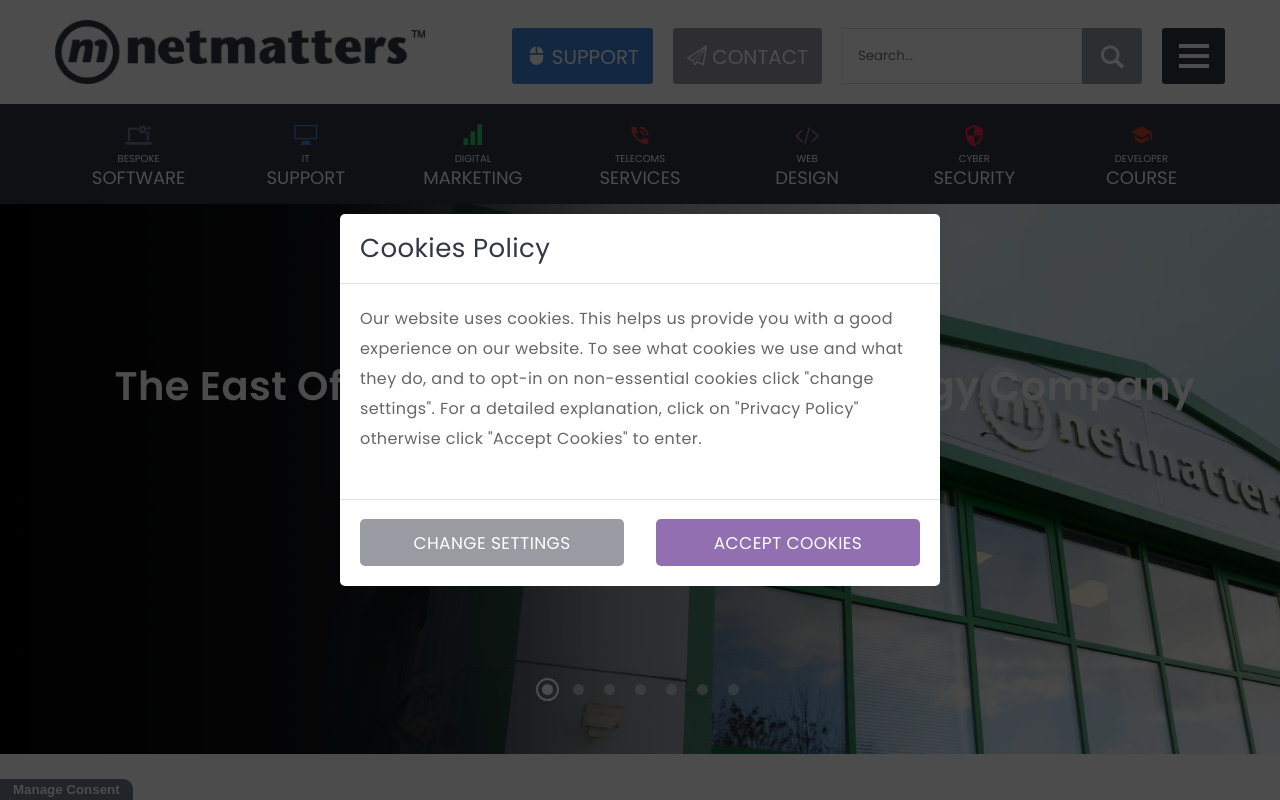
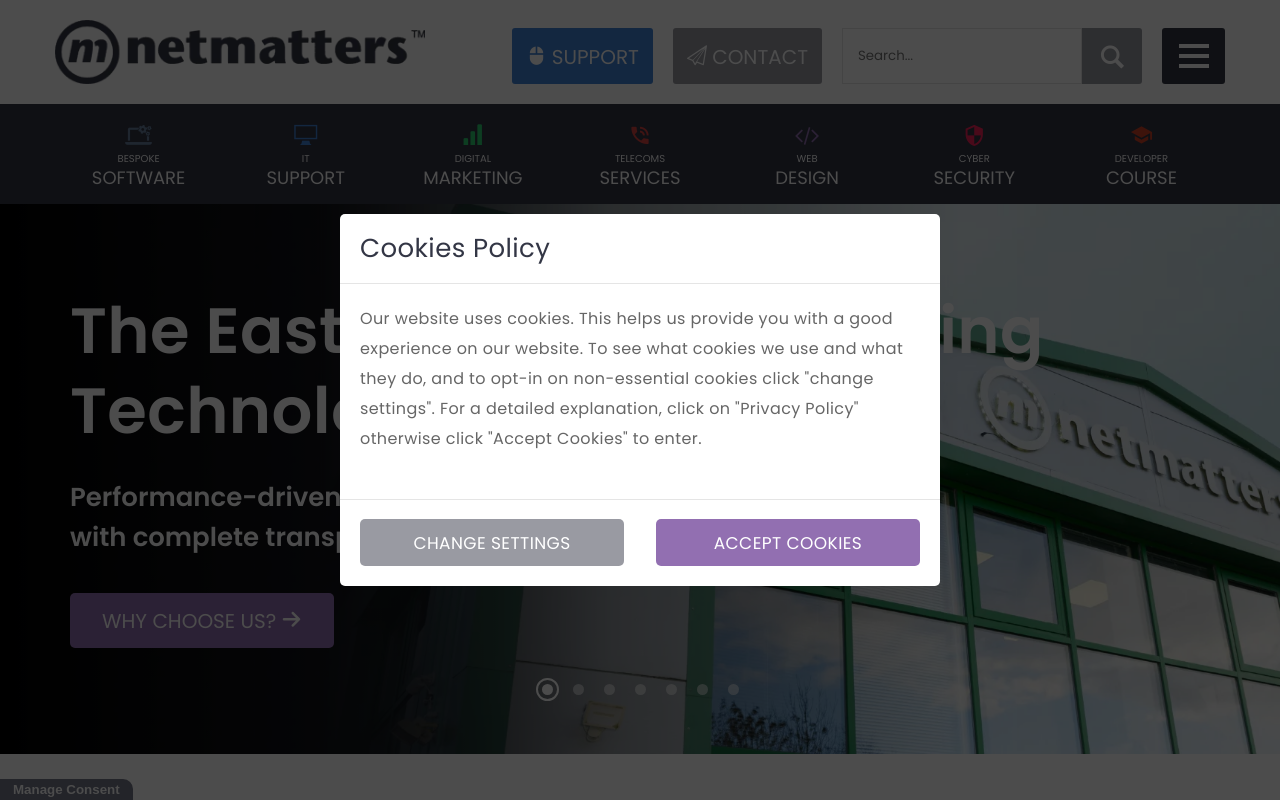
Before and after one commit to 7761279b-c739-4152-a1e2-9850adba1b8c/Netmatters-homepage, a PHP site: page / in a window 1280 px wide. Run offline with PHP 8.4, Linux system fonts and the light colour scheme.

Commit message:
fix banner styles overwriting incorrectly

```diff
--- a/website/css/styles.css
+++ b/website/css/styles.css
@@ -1840,7 +1840,37 @@ header form.search-mobile .search-bar-mobile-icon {
   margin: auto;
 }
 
-/* line 87, ../../html_css_assessment/website/scss/_banner.scss */
+@media (min-width: 992px) {
+  /* line 9, ../../html_css_assessment/website/scss/_banner.scss */
+  .banner #banner-list .banner-item {
+    text-align: left;
+    height: 577px;
+  }
+  /* line 88, ../../html_css_assessment/website/scss/_banner.scss */
+  .banner #banner-list .banner-item h1 {
+    font-size: 4rem;
+    line-height: 5rem;
+    width: 940px;
+  }
+  /* line 93, ../../html_css_assessment/website/scss/_banner.scss */
+  .banner #banner-list .banner-item p {
+    font-size: 1.625rem;
+    line-height: 2.5rem;
+  }
+}
+
+@media (min-width: 1260px) {
+  /* line 9, ../../html_css_assessment/website/scss/_banner.scss */
+  .banner #banner-list .banner-item {
+    height: 550px;
+  }
+  /* line 100, ../../html_css_assessment/website/scss/_banner.scss */
+  .banner #banner-list .banner-item h1 {
+    width: 1170px;
+  }
+}
+
+/* line 107, ../../html_css_assessment/website/scss/_banner.scss */
 .banner .banner-selector {
   text-align: center;
   display: block;
@@ -1852,7 +1882,7 @@ header form.search-mobile .search-bar-mobile-icon {
   z-index: 10;
 }
 
-/* line 96, ../../html_css_assessment/website/scss/_banner.scss */
+/* line 116, ../../html_css_assessment/website/scss/_banner.scss */
 .banner .banner-selector .banner-circle {
   display: inline-block;
   background-color: rgba(255, 255, 255, 0.5);
@@ -1863,13 +1893,13 @@ header form.search-mobile .search-bar-mobile-icon {
   cursor: pointer;
 }
 
-/* line 104, ../../html_css_assessment/website/scss/_banner.scss */
+/* line 124, ../../html_css_assessment/website/scss/_banner.scss */
 .banner .banner-selector .banner-circle.selected {
   position: relative;
   background-color: #fff;
 }
 
-/* line 107, ../../html_css_assessment/website/scss/_banner.scss */
+/* line 127, ../../html_css_assessment/website/scss/_banner.scss */
 .banner .banner-selector .banner-circle.selected::after {
   content: "";
   position: absolute;
@@ -1879,36 +1909,6 @@ header form.search-mobile .search-bar-mobile-icon {
   height: 19px;
   border-radius: 50%;
   border: 2px solid #fff;
-}
-
-@media (min-width: 992px) {
-  /* line 1, ../../html_css_assessment/website/scss/_banner.scss */
-  .banner {
-    text-align: left;
-    height: 577px;
-  }
-  /* line 124, ../../html_css_assessment/website/scss/_banner.scss */
-  .banner h1 {
-    font-size: 4rem;
-    line-height: 5rem;
-    width: 940px;
-  }
-  /* line 129, ../../html_css_assessment/website/scss/_banner.scss */
-  .banner p {
-    font-size: 1.625rem;
-    line-height: 2.5rem;
-  }
-}
-
-@media (min-width: 1260px) {
-  /* line 1, ../../html_css_assessment/website/scss/_banner.scss */
-  .banner {
-    height: 550px;
-  }
-  /* line 136, ../../html_css_assessment/website/scss/_banner.scss */
-  .banner h1 {
-    width: 1170px;
-  }
 }
 
 /* line 71, ../../html_css_assessment/website/scss/_services.scss */
--- a/website/scss/_banner.scss
+++ b/website/scss/_banner.scss
@@ -81,6 +81,26 @@
             .banner-overlay {
                 margin: auto;
             }
+
+            @include mq('medium') {
+                text-align: left;
+                height: 577px;
+                h1 {
+                    font-size: rems(64px);
+                    line-height: rems(80px);
+                    width: 940px;
+                }
+                p {
+                    font-size: rems(26px);
+                    line-height: rems(40px);
+                }
+            }
+            @include mq('large') {
+                height: 550px;
+                h1 {
+                    width: 1170px;
+                }
+            }
         }
     }
 
@@ -101,7 +121,7 @@
             margin: 0 10px;
             border-radius: 50%;
             cursor: pointer;
-            &.selected { // current active banner menu (except I'm just using a static background)
+            &.selected {
                 position: relative;
                 background-color: #fff;
                 &::after {
@@ -117,24 +137,4 @@
             }
         }
     }
-
-    @include mq('medium') {
-        text-align: left;
-        height: 577px; // only the first panel is larger but that's the only one I'm recreating
-        h1 {
-            font-size: rems(64px);
-            line-height: rems(80px);
-            width: 940px;
-        }
-        p {
-            font-size: rems(26px);
-            line-height: rems(40px);
-        }
-    }
-    @include mq('large') {
-        height: 550px;
-        h1 {
-            width: 1170px;
-        }
-    }
 }
```
Also changed, not shown: 1 other file.
